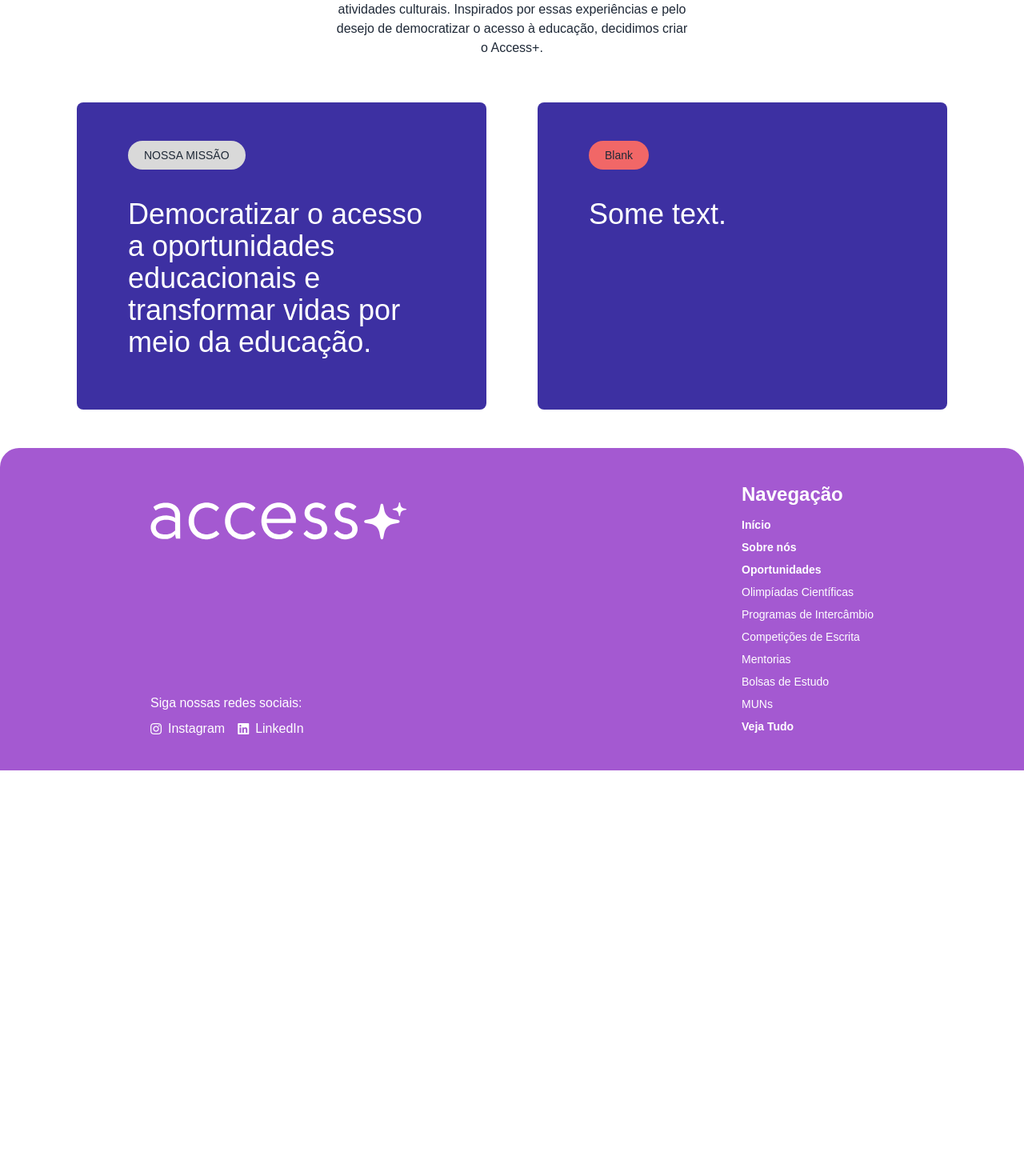
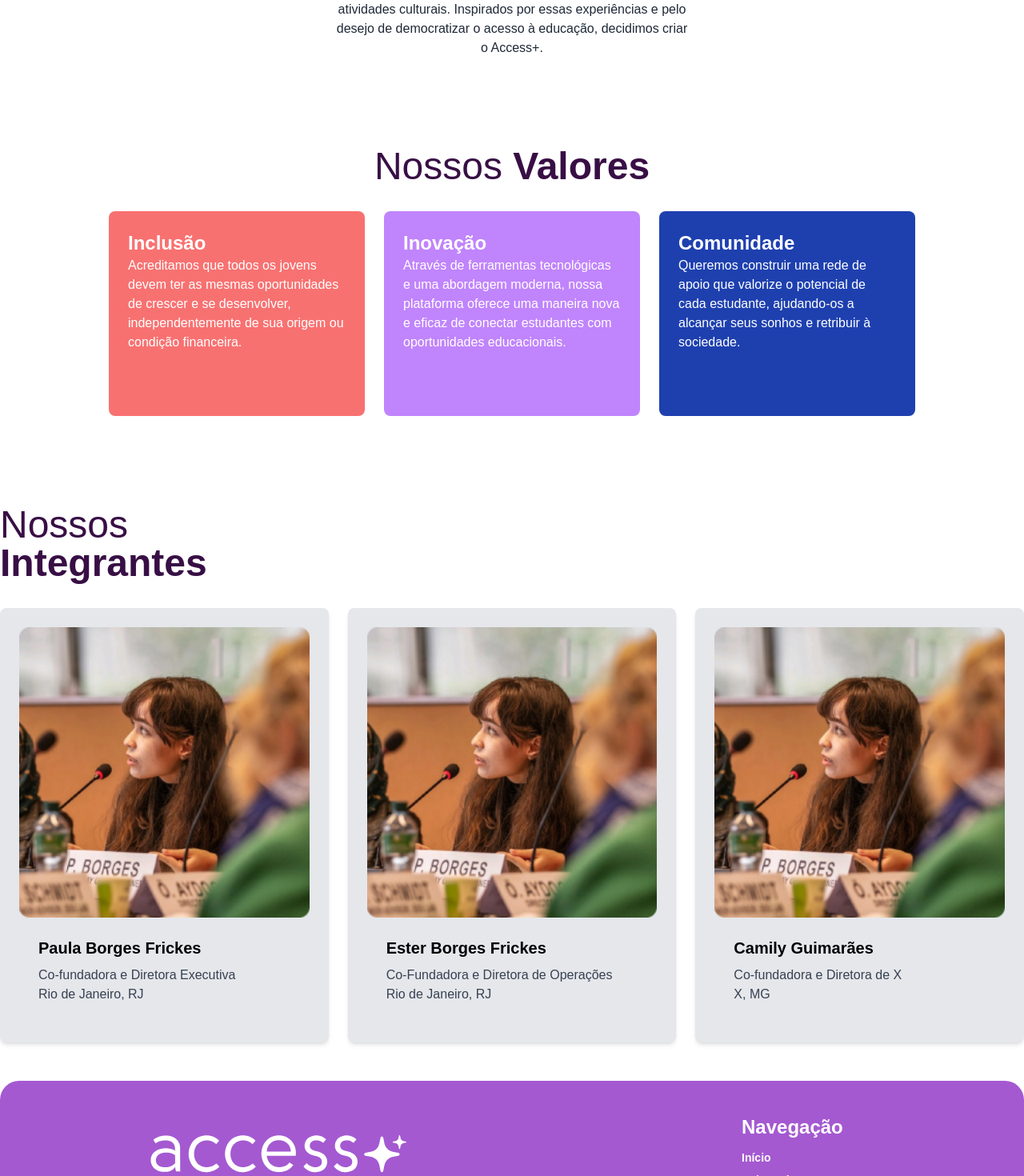
Before and after one commit to accessplus2024/AccessPlus, a Nuxt app: page /sobre in a window 1280 px wide. Shown: the part 960-2430 px from the top of the page at 80% size. Before the commit the page ends 1923 px from the top, so only its background shows below. Built offline with nearby package versions, Linux system fonts and the light colour scheme.

Commit message:
Feat: added team section at Sobre page

```diff
--- a/pages/index.vue
+++ b/pages/index.vue
@@ -172,7 +172,7 @@ onMounted(() => {
     <section class="bg-gray-100 py-16">
       <div class="container mx-auto px-6 max-w-6xl">
         <h2 class="text-3xl font-bold text-left text-[#140E3F] mb-12 pl-6">
-          <span class="font-bold">Novidades</span>
+          <span class="font-bold">Novidades </span>
           <span class="font-medium">do Mês</span>
         </h2>
         <div class="flex items-center justify-between">
--- a/pages/sobre.vue
+++ b/pages/sobre.vue
@@ -20,12 +20,11 @@ useHead({
 </script>
 
 <template>
+
   <body class="bg-white text-white">
     <!-- header -->
-    <header
-      class="relative bg-gradient-to-r from-purple-600 to-pink-600 pb-16 rounded-b-lg bg-cover bg-center"
-      style="background-image: url('/images/sobre.png')"
-    >
+    <header class="relative bg-gradient-to-r from-purple-600 to-pink-600 pb-16 rounded-b-lg bg-cover bg-center"
+      style="background-image: url('/images/sobre.png')">
       <div class="container mx-auto px-6 flex flex-col items-center">
         <!-- Navbar -->
         <Navbar transparent="true" />
@@ -37,11 +36,8 @@ useHead({
       </div>
     </header>
 
-    <!-- texto inicial -->
-    <!-- Todo: colocar fotos das meninas-->
-    <div
-      class="container mx-auto flex flex-col text-center mt-28 mb-14 items-center justify-center px-4"
-    >
+    <!-- About/story -->
+    <div class="container mx-auto flex flex-col text-center mt-28 mb-14 items-center justify-center px-4">
       <h1 class="text-5xl font-semibold mb-8" style="color: #380f45">
         Como tudo começou
       </h1>
@@ -66,41 +62,70 @@ useHead({
       </div>
     </div>
 
-    <!-- Cards de objetivos -->
-    <div
-      class="container mx-auto flex flex-row gap-16 items-center justify-center"
-    >
-      <!-- Card individual-->
-      <div
-        class="text-white py-12 px-16 rounded-lg h-96 flex flex-col justify-start items-start"
-        style="background-color: #3d30a2; width: 32rem"
-      >
-        <!-- Tag objetivo-->
-        <span
-          class="text-gray-800 text-center text-sm px-5 py-2 rounded-full mb-9"
-          style="background-color: #d9d9d9"
-          >NOSSA MISSÃO</span
-        >
-
-        <h1 class="text-left text-4xl">
-          Democratizar o acesso a oportunidades educacionais e transformar vidas
-          por meio da educação.
+    <!-- Values -->
+    <div class="mt-28">
+      <h1 class="text-5xl font-medium text-center mb-8" style="color: #380f45">
+        Nossos <span class="font-semibold">Valores</span>
       </h1>
     </div>
+    <div class="flex justify-center gap-6">
+      <!-- Inclusion Card -->
+      <div class="bg-red-400 text-white p-6 rounded-lg w-80 h-64 flex flex-col justify-start items-start relative">
+        <p class="text-2xl font-bold">Inclusão</p>
+        <p class="text-base text-left">Acreditamos que todos os jovens devem ter as mesmas oportunidades de crescer e se
+          desenvolver, independentemente de sua origem ou condição financeira.</p>
+      </div>
 
-      <!-- Card individual-->
-      <div
-        class="text-white py-12 px-16 rounded-lg h-96 flex flex-col justify-start items-start"
-        style="background-color: #3d30a2; width: 32rem"
-      >
-        <!-- Tag objetivo-->
-        <span
-          class="text-gray-800 text-center text-sm px-5 py-2 rounded-full mb-9"
-          style="background-color: #f16767"
-          >Blank</span
-        >
+      <!-- Innovation Card -->
+      <div class="bg-purple-400 text-white p-6 rounded-lg w-80 h-64 flex flex-col justify-start items-start relative">
+        <p class="text-2xl font-bold">Inovação</p>
+        <p class="text-base text-left">Através de ferramentas tecnológicas e uma abordagem moderna, nossa plataforma
+          oferece uma maneira nova e eficaz de conectar estudantes com oportunidades educacionais.</p>
+      </div>
 
-        <h1 class="text-left text-4xl">Some text.</h1>
+      <!-- Community Card -->
+      <div class="bg-blue-800 text-white p-6 rounded-lg w-80 h-64 flex flex-col justify-start items-start relative">
+        <p class="text-2xl font-bold">Comunidade</p>
+        <p class="text-base text-left">Queremos construir uma rede de apoio que valorize o potencial de cada estudante,
+          ajudando-os a alcançar seus sonhos e retribuir à sociedade.</p>
+      </div>
+    </div>
+
+    <!-- Team -->
+    <div class="container mx-auto mt-28">
+      <h1 class="text-5xl font-medium mb-8" style="color: #380f45">
+        Nossos <br>
+        <span class="font-semibold">Integrantes</span>
+      </h1>
+
+      <!-- Cards -->
+      <div class="grid grid-cols-1 md:grid-cols-3 gap-6 text-black">
+        <div class="bg-gray-200 shadow-md rounded-lg p-6 flex flex-col justify-start items-start">
+          <img src="/images/perfil_linkedin_1.png" alt="Paula Borges Frickes" class="w-full object-cover">
+          <div class="p-6">
+            <h3 class="text-xl  font-semibold mb-2">Paula Borges Frickes</h3>
+            <p class="text-gray-700">Co-fundadora e Diretora Executiva </p>
+            <p class="text-gray-700">Rio de Janeiro, RJ</p>
+          </div>
+        </div>
+
+        <div class="bg-gray-200 shadow-md rounded-lg p-6 flex flex-col justify-start items-start">
+          <img src="/images/perfil_linkedin_1.png" alt="Paula Borges Frickes" class="w-full object-cover">
+          <div class="p-6">
+            <h3 class="text-xl font-semibold mb-2">Ester Borges Frickes</h3>
+            <p class="text-gray-700">Co-Fundadora e Diretora de Operações</p>
+            <p class="text-gray-700">Rio de Janeiro, RJ</p>
+          </div>
+        </div>
+
+        <div class="bg-gray-200 shadow-md rounded-lg p-6 flex flex-col justify-start items-start">
+          <img src="/images/perfil_linkedin_1.png" alt="Paula Borges Frickes" class="w-full object-cover">
+          <div class="p-6">
+            <h3 class="text-xl font-semibold mb-2">Camily Guimarães</h3>
+            <p class="text-gray-700">Co-fundadora e Diretora de X</p>
+            <p class="text-gray-700">X, MG</p>
+          </div>
+        </div>
       </div>
     </div>
 
@@ -128,31 +153,22 @@ useHead({
           <h2 class="text-[24px] font-semibold mb-2">Navegação</h2>
           <ul class="flex flex-col space-y-1">
             <li v-for="link in ['Início', 'Sobre nós', 'Oportunidades']">
-              <a
-                href="#"
-                class="text-white text-[14px] hover:text-yellow-500 font-bold"
-                >{{ link }}
+              <a href="#" class="text-white text-[14px] hover:text-yellow-500 font-bold">{{ link }}
               </a>
             </li>
-            <li
-              v-for="category in [
+            <li v-for="category in [
               'Olimpíadas Científicas',
               'Programas de Intercâmbio',
               'Competições de Escrita',
               'Mentorias',
               'Bolsas de Estudo',
               'MUNs',
-              ]"
-            >
-              <a href="#" class="text-white text-[14px] hover:text-yellow-500"
-                >{{ category }}
+            ]">
+              <a href="#" class="text-white text-[14px] hover:text-yellow-500">{{ category }}
               </a>
             </li>
             <li>
-              <a
-                href="#"
-                class="text-white text-[14px] hover:text-yellow-500 font-bold"
-                >Veja Tudo
+              <a href="#" class="text-white text-[14px] hover:text-yellow-500 font-bold">Veja Tudo
               </a>
             </li>
           </ul>
```
Also changed, not shown: public/images/perfil_linkedin_1.png (added). Lines whose indentation alone changed are shown as unchanged.
